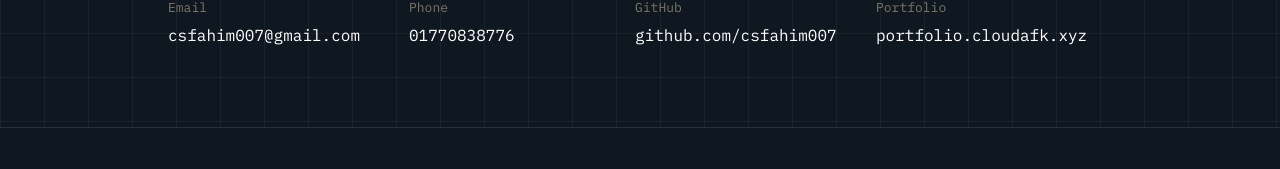
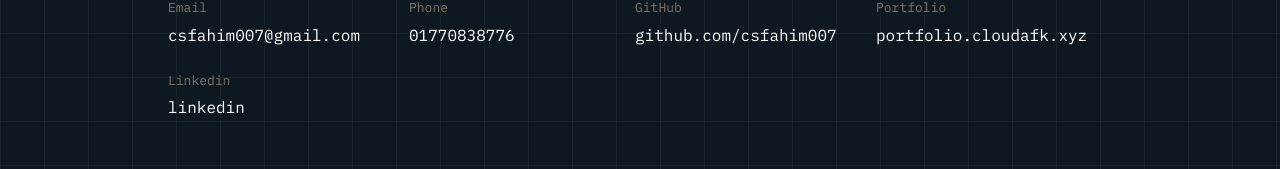
Before and after one commit to csfahim007/Profile, a React (Vite) app: page / in a window 1280 px wide. Shown: the part 539-708 px from the top of the page. Built offline with nearby package versions, Linux system fonts and the light colour scheme.

Commit message:
linkedin fixed

```diff
--- a/src/components/Contact.jsx
+++ b/src/components/Contact.jsx
@@ -31,6 +31,16 @@ export default function Contact() {
             {profile.portfolioLabel}
           </a>
         </div>
+
+
+      <div className="mt-10 flex flex-wrap gap-x-8 gap-y-2 font-mono text-[13px] text-paper-dim">
+          <a href={profile.linkedin} target="_blank" rel="noreferrer" className="hover:text-accent">
+            {profile.linkedinLabel}
+          </a>
+          <a href={profile.portfolio} target="_blank" rel="noreferrer" className="hover:text-accent">
+            {profile.portfolioLabel}
+          </a>
+      </div>
       </div>
     </section>
   );
--- a/src/components/Hero.jsx
+++ b/src/components/Hero.jsx
@@ -109,6 +109,20 @@ export default function Hero() {
               </a>
             </dd>
           </div>
+          <div>
+            <dt className="text-paper-faint">Linkedin</dt>
+
+            <dd className="mt-[5px] whitespace-nowrap text-[16px] text-paper-bright">
+              <a
+                href="https://www.linkedin.com/in/fahim-afk"
+                target="_blank"
+                rel="noreferrer"
+                className="hover:text-accent"
+              >
+                linkedin
+              </a>
+            </dd>
+          </div>
         </dl>
       </div>
     </section>
```
